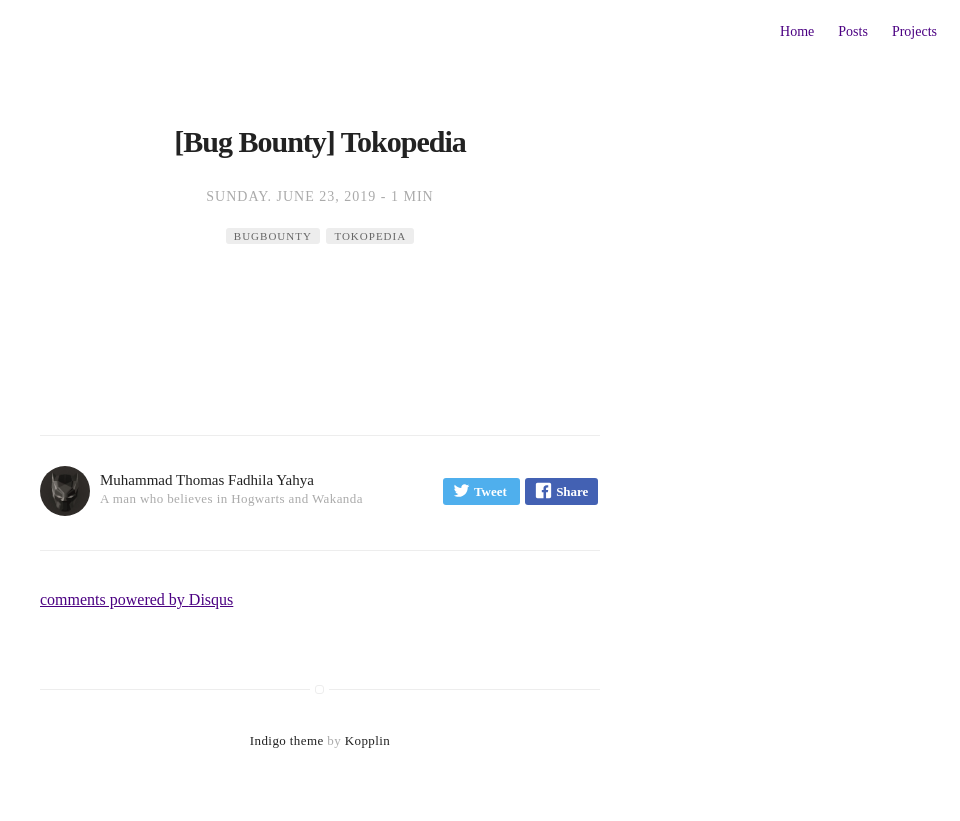
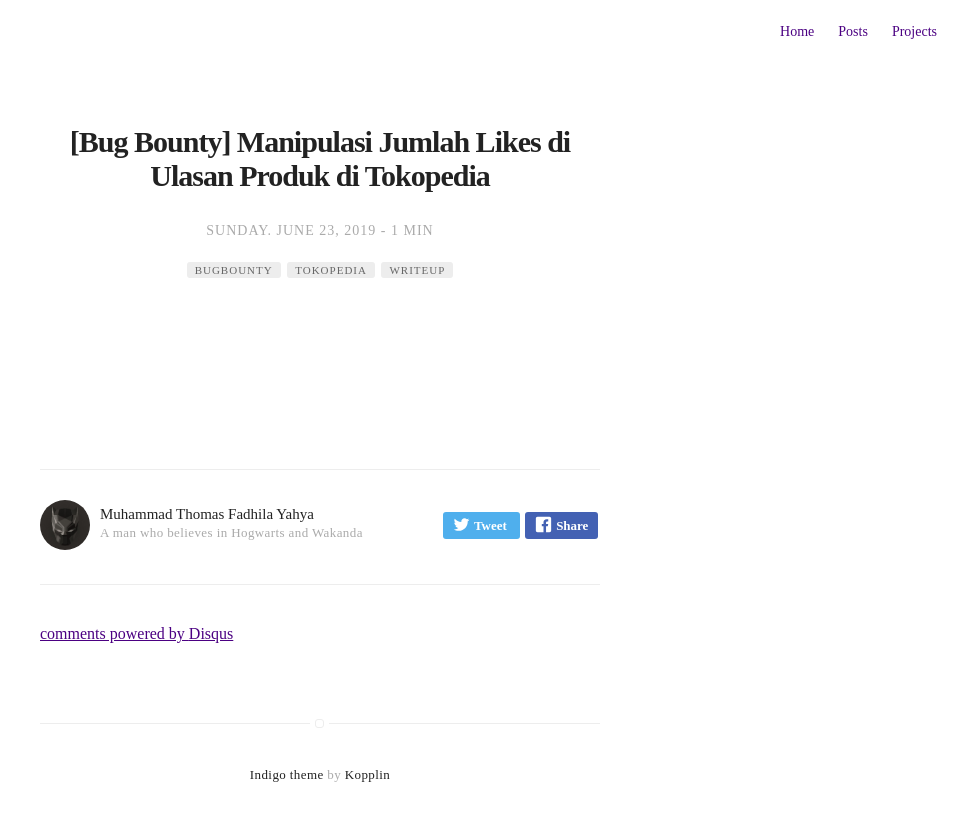
Before and after one commit to fadhilthomas/fadhilthomas.github.io, a Jekyll site: the page built from _posts/2019-06-23-bug-bounty-tokopedia-01.md, in a window 1280 px wide. Shown: the top 821 px of the page, without its empty margins (320-1280 px from the left). Built offline with Jekyll 4.4.1, drawn with Linux system fonts in a browser that asks for light colours; some web fonts are replaced; comment, search, counter and statistics services are not loaded.

Commit message:
update_post

```diff
--- a/_posts/2019-06-23-bug-bounty-tokopedia-01.md
+++ b/_posts/2019-06-23-bug-bounty-tokopedia-01.md
@@ -1,5 +1,5 @@
 ---
-title: "[Bug Bounty] Tokopedia"
+title: "[Bug Bounty] Manipulasi Jumlah Likes di Ulasan Produk di Tokopedia"
 layout: post
 date: '2019-06-23 18:03:56'
 headerImage: false
@@ -7,6 +7,7 @@
 tag:
 - bugbounty
 - tokopedia
+- writeup
 category: blog
 author: fadhilthomas
 ---
```
